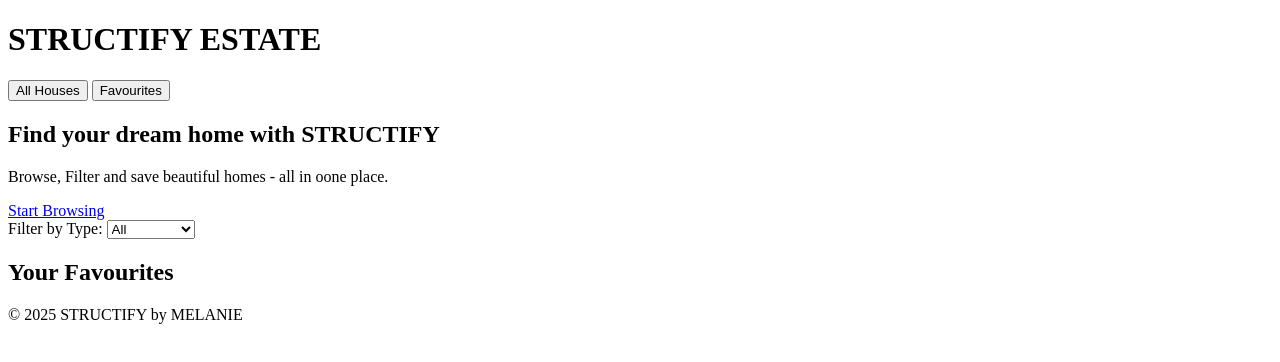
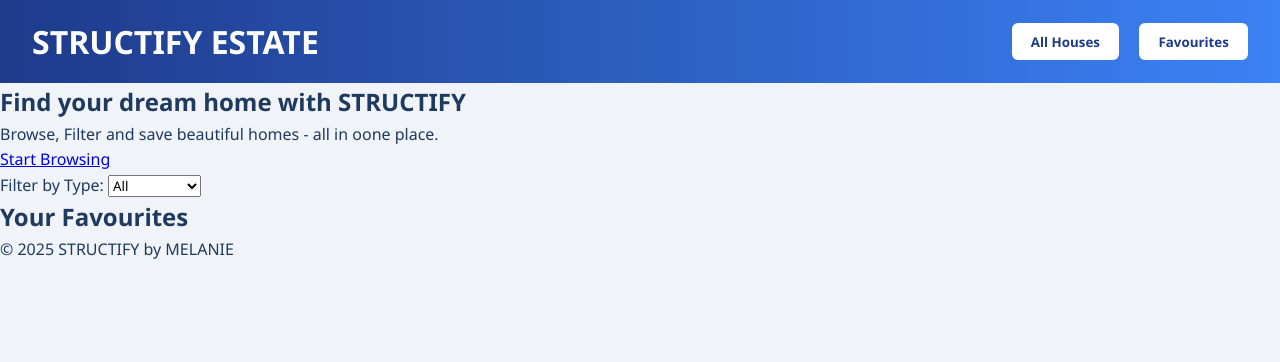
Before and after one commit to Melanielante/structify-estate, a website: page index.html in a window 1280 px wide. Drawn offline with Linux system fonts and the light colour scheme.

Commit message:
start css syles

```diff
--- a/index.html
+++ b/index.html
@@ -4,6 +4,7 @@
     <meta charset="UTF-8">
     <meta name="viewport" content="width=device-width, initial-scale=1.0">
     <title>Structify Estates</title>
+    <link rel="stylesheet" href="./src/style.css">
 </head>
 <body>
     <header>
--- a/src/style.css
+++ b/src/style.css
@@ -0,0 +1,43 @@
+* {
+    margin: 0;
+    padding: 0;
+    box-sizing: border-box;
+    font-family: "Segoe UI", sans-serif;
+}
+
+body {
+    background-color: #f0f4f8;
+    color: #1e3a5f;
+    line-height: 1.6;
+}
+
+header{
+    background: linear-gradient(90deg, #1e3a8a, #3b82f6);
+    color: white;
+    padding: 1rem 2rem;
+    display: flex;
+    justify-content: space-between;
+    align-items: center;
+    flex-wrap: wrap;
+
+}
+
+header h1{
+    font-size: 2rem;
+    font-weight: 800;
+}
+
+nav button{
+    margin-left: 1rem;
+    padding: 0.6rem 1.2rem;
+    background-color: white;
+    color: #1e3a8a;
+    border: none;
+    border-radius: 6px;
+    font-weight: bold;
+    cursor: pointer;
+    transition: background 0.3s ease;
+}
+nav button:hover {
+    background-color: #5d97e7;
+}
```
